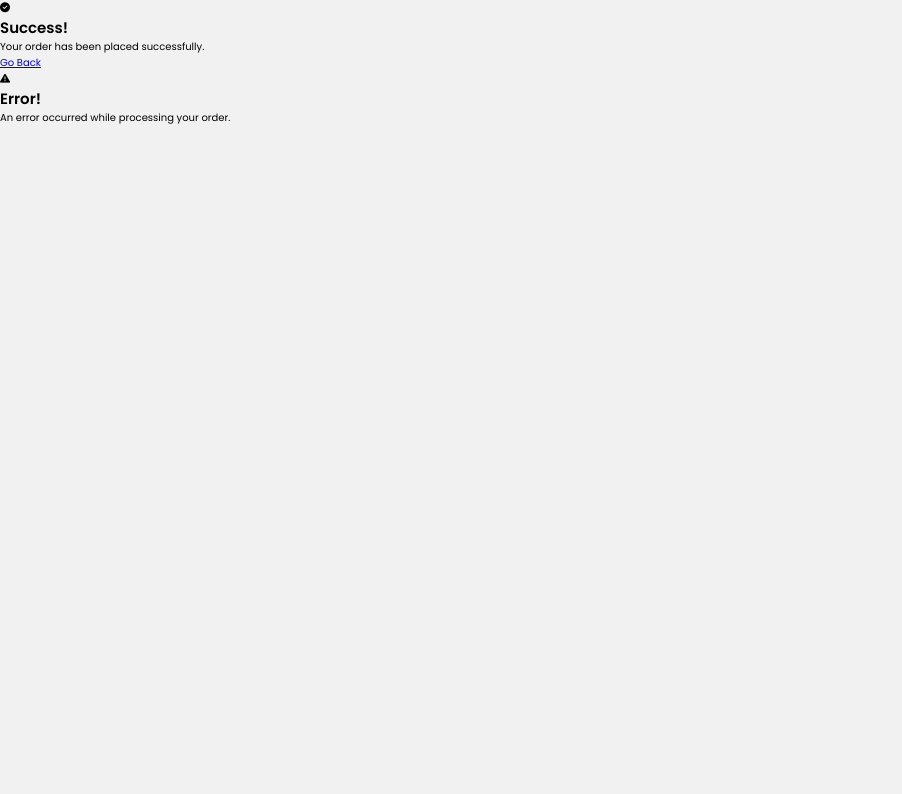
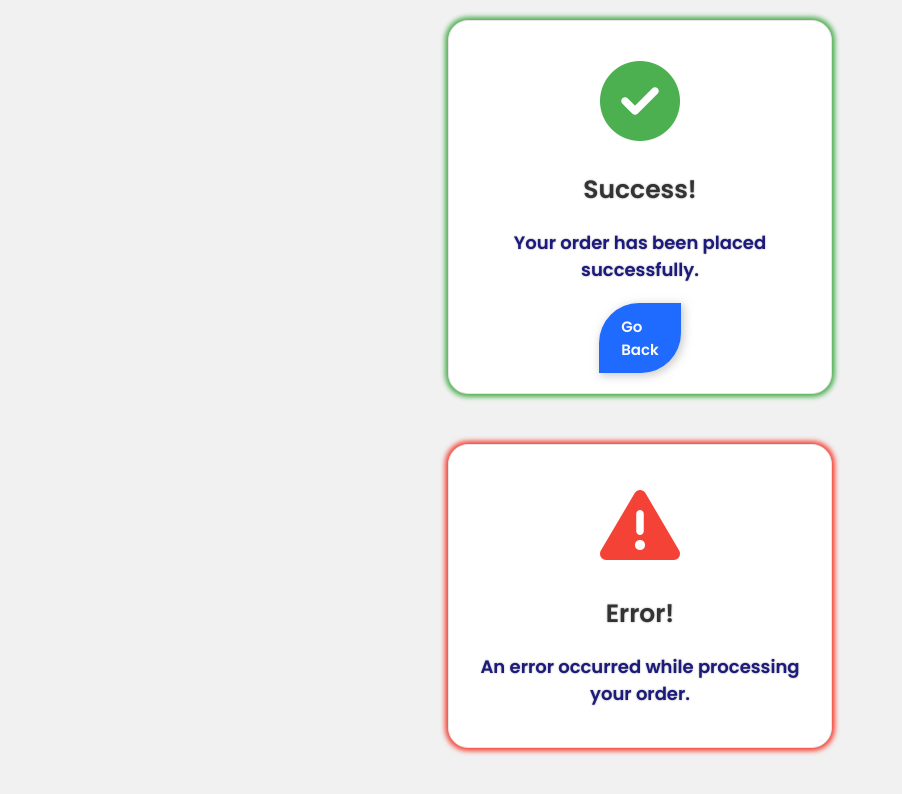
Before and after one commit to PATELPRIY1/credit-card-checkout-form, a plain HTML site: page flash_message.html in a window 1280 px wide. Shown: the whole page, without its empty margins (0-902 px from the left). Drawn offline with Linux system fonts and the light colour scheme.

Commit message:
This is a style  file

```diff
--- a/style.css
+++ b/style.css
@@ -1,4 +1,4 @@
-@import url('https://fonts.googleapis.com/css2?family=Lato:wght@100;400;700&family=Poppins:wght@100;400;500;600&display=swap');
+@import url("https://fonts.googleapis.com/css2?family=Lato:wght@100;400;700&family=Poppins:wght@100;400;500;600&display=swap");
 
 *,
 *::before,
@@ -9,12 +9,12 @@
 }
 
 body {
-    font-family: 'Poppins' ,'Lato', sans-serif;
+  font-family: "Poppins", "Lato", sans-serif;
   background-color: #f1f1f1;
 }
 
 html {
-    font-size: 62.5%
+  font-size: 62.5%;
 }
 
 .checkout-container {
@@ -31,8 +31,6 @@ html {
   box-shadow: 0 0 5px 3px rgba(206, 206, 206, 0.4);
 }
 
-
-
 img {
   width: 100%;
   height: auto;
@@ -42,24 +40,32 @@ img {
   position: relative;
   width: 70%;
   height: 350px;
-    background-image: linear-gradient(rgba(129, 219, 255, 0.5), rgba(164, 255, 240, 0.714)), url(./image/bg.jpg);
+  background-image: linear-gradient(
+      rgba(129, 219, 255, 0.5),
+      rgba(164, 255, 240, 0.714)
+    ),
+    url(./image/bg.jpg);
   background-size: cover;
   background-position: center;
   box-shadow: 0 2px 10px 4px rgba(125, 125, 125, 0.4);
 }
 
-.product-details{
+.product-details {
   position: absolute;
   top: 50%;
   left: 50%;
   width: 50%;
   transform: translate(-50%, -50%);
   /* height: 400px; */
-    background-image: linear-gradient(rgba(255, 255, 255, 0.044), rgba(255, 255, 255, 0.071)), url(./image/product.jpg);
+  background-image: linear-gradient(
+      rgba(255, 255, 255, 0.044),
+      rgba(255, 255, 255, 0.071)
+    ),
+    url(./image/product.jpg);
   box-shadow: 0 0 4px 1px rgba(213, 213, 213, 0.14);
 }
 
-.product-details h2{
+.product-details h2 {
   text-align: center;
   color: #111111;
   font-size: 1.8rem;
@@ -67,7 +73,7 @@ img {
   margin-bottom: 2rem;
 }
 
-.product-details p{
+.product-details p {
   text-align: center;
   color: #1c1a7d;
   font-size: 1.8rem;
@@ -75,7 +81,7 @@ img {
   margin-bottom: 2rem;
 }
 
-.form-container{
+.form-container {
   background-color: #fff;
 }
 
@@ -123,3 +129,88 @@ img {
   border-radius: 2rem;
   cursor: pointer;
 }
+
+.checkout-container form button:hover {
+  background-image: linear-gradient(90deg, #4c86f9, #48ddfa);
+}
+
+.success-card,
+.error-card {
+  width: 30%;
+  height: auto;
+  margin: 5rem auto;
+  background-color: #fff;
+  padding: 2rem;
+  margin-top: 2rem;
+  border-radius: 2rem;
+  display: flex;
+  flex-direction: column;
+  align-items: center;
+  justify-content: center;
+  border: 1px solid #e5e5e5;
+  box-shadow: 0 0 5px 3px rgba(206, 206, 206, 0.4);
+}
+
+.success-card {
+   box-shadow: 0px 0px 5px 3px #4caf50;
+}
+
+.error-card {
+  box-shadow: 0px 0px 5px 3px #f44336;
+}
+
+.success-card h2,
+.error-card h2 {
+  text-align: center;
+  color: #333;
+  font-size: 2.5rem;
+  font-weight: 700;
+  margin: 1rem;
+  margin-bottom: 2rem;
+  text-shadow: 0px 0px 2px rgba(0, 0, 0, 0.4);
+}
+
+.success-card p,
+.error-card p {
+  text-align: center;
+  color: #1c1a7d;
+  font-size: 1.8rem;
+  font-weight: 700;
+  margin-bottom: 2rem;
+  text-shadow: 0px 0px 2px rgba(0, 0, 0, 0.4);
+}
+
+.success-card i {
+  color: #4caf50;
+  font-size: 8rem;
+  margin: 0rem 17rem;
+  margin-bottom: 2rem;
+  margin-top: 2rem;
+  box-shadow: 2px 2px 2px rgba(255, 255, 255, 0.5);
+}
+
+.success-card a {
+  color: #fafafa;
+  background-color: #1f6aff;
+  padding: 0.8em 1.5em;
+  border-radius: 4rem 0rem 4rem;
+  text-decoration: none;
+  font-size: 1.5rem;
+  font-weight: 700;
+  margin: 0rem 15rem;
+  cursor: pointer;
+  box-shadow: 2px 2px 8px 1px rgba(158, 158, 158, 0.5);
+  &:hover {
+    background-color: #4c7cff;
+    box-shadow: 2px 2px 10px 2px rgba(158, 158, 158, 0.5);
+  }
+}
+
+.error-card i {
+  color: #f44336;
+  font-size: 8rem;
+  margin: 0rem 17.5rem;
+  margin-bottom: 2rem;
+  margin-top: 2rem;
+  box-shadow: 2px 2px 2px rgba(255, 255, 255, 0.5);
+}
```
Lines whose indentation alone changed are shown as unchanged.
